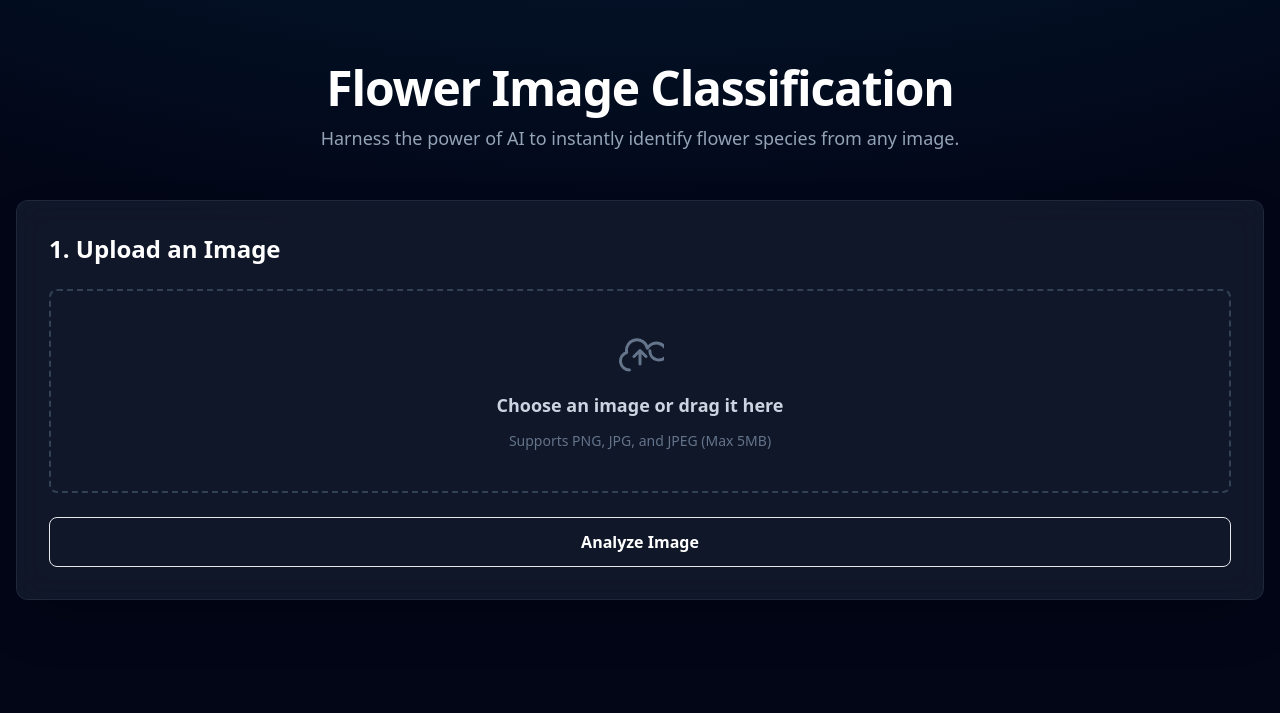
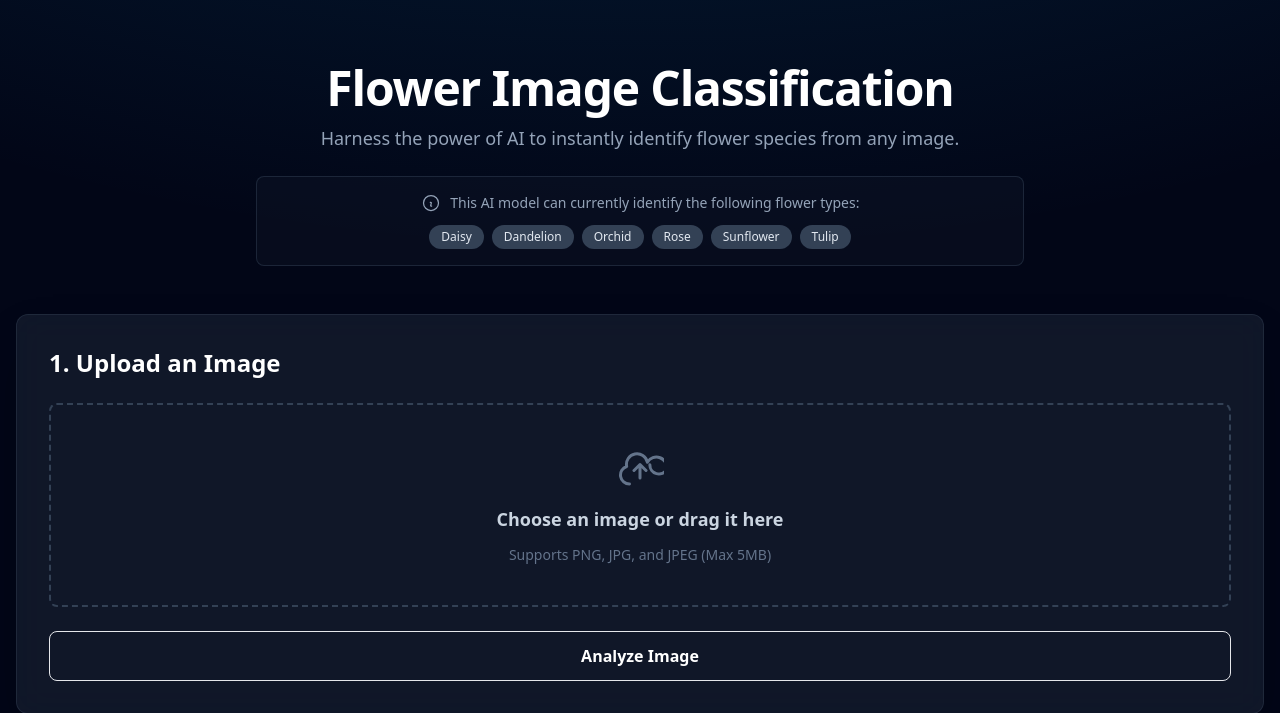
Before and after one commit to alfandirifaul/Simple-CNN-with-Web, a Flask app: page / in a window 1280 px wide. Shown: the part 66-779 px from the top of the page. Run offline with Flask 3, Linux system fonts and the light colour scheme; some libraries are stand-ins or nearby versions.

Commit message:
feat: Add flower species identification display to image classification dashboard

```diff
--- a/templates/index.html
+++ b/templates/index.html
@@ -91,9 +91,25 @@
             <h1 class="text-4xl md:text-5xl font-extrabold text-white tracking-tight">Flower Image Classification</h1>
             <p class="text-lg text-slate-400 mt-3 max-w-2xl mx-auto">Harness the power of AI to instantly identify
                 flower species from any image.</p>
+
+            <div class="max-w-3xl mx-auto mt-6 p-4 bg-slate-900/40 rounded-lg border border-slate-700/50 animate-fade-in-up" style="animation-delay: 0.1s;">
+                <p class="text-center text-sm text-slate-400 mb-3">
+                    <svg class="w-5 h-5 inline-block mr-1.5 -mt-0.5" fill="none" viewBox="0 0 24 24" stroke-width="1.5" stroke="currentColor">
+                        <path stroke-linecap="round" stroke-linejoin="round" d="M11.25 11.25l.041-.02a.75.75 0 011.063.852l-.708 2.836a.75.75 0 001.063.853l.041-.021M21 12a9 9 0 11-18 0 9 9 0 0118 0z" />
+                    </svg>
+                    This AI model can currently identify the following flower types:
+                </p>
+                <div class="flex flex-wrap justify-center gap-2">
+                    <span class="bg-slate-700 text-slate-200 text-xs font-medium px-3 py-1 rounded-full">Daisy</span>
+                    <span class="bg-slate-700 text-slate-200 text-xs font-medium px-3 py-1 rounded-full">Dandelion</span>
+                    <span class="bg-slate-700 text-slate-200 text-xs font-medium px-3 py-1 rounded-full">Orchid</span>
+                    <span class="bg-slate-700 text-slate-200 text-xs font-medium px-3 py-1 rounded-full">Rose</span>
+                    <span class="bg-slate-700 text-slate-200 text-xs font-medium px-3 py-1 rounded-full">Sunflower</span>
+                    <span class="bg-slate-700 text-slate-200 text-xs font-medium px-3 py-1 rounded-full">Tulip</span>
+                </div>
+            </div>
         </div>
 
-        <!-- Upload Section -->
         <section class="glass-card rounded-xl shadow-2xl p-6 md:p-8 animate-fade-in-up" style="animation-delay: 0.2s;">
             <div class="flex items-center justify-between mb-6">
                 <h2 class="text-2xl font-bold text-white">1. Upload an Image</h2>
@@ -125,7 +141,6 @@
             </form>
         </section>
 
-        <!-- Classification Results Section -->
         {% if prediction and imageData %}
         <section class="mt-12 animate-fade-in-up result-section show" id="classification-results" style="animation-delay: 0.4s;">
             <div class="flex items-center justify-between mb-6">
@@ -138,7 +153,6 @@
             </div>
 
             <div class="grid grid-cols-1 lg:grid-cols-5 gap-8">
-                <!-- Input Image Display -->
                 <div class="lg:col-span-2 glass-card rounded-xl p-6 flex flex-col">
                     <h3 class="text-lg font-semibold text-white mb-4 flex items-center space-x-2">
                         <svg class="w-5 h-5 text-blue-400" fill="none" viewBox="0 0 24 24" stroke-width="1.5" stroke="currentColor">
@@ -152,9 +166,7 @@
                     </div>
                 </div>
 
-                <!-- Classification Results -->
                 <div class="lg:col-span-3 space-y-6">
-                    <!-- Main Prediction -->
                     <div class="glass-card rounded-xl p-6 text-center">
                         <div class="flex items-center justify-center space-x-2 mb-3">
                             <svg class="w-6 h-6 text-green-400" fill="none" viewBox="0 0 24 24" stroke-width="1.5" stroke="currentColor">
@@ -165,9 +177,7 @@
                         <p class="text-4xl font-extrabold text-brand-light capitalize">{{ prediction.class }}</p>
                     </div>
 
-                    <!-- Metrics Grid -->
                     <div class="grid grid-cols-1 md:grid-cols-2 gap-6">
-                        <!-- Confidence Level -->
                         <div class="glass-card rounded-xl p-6">
                             <div class="flex items-center space-x-3 mb-4">
                                 <svg class="w-6 h-6 text-brand" fill="none" viewBox="0 0 24 24" stroke-width="1.5" stroke="currentColor">
@@ -182,7 +192,6 @@
                             <p class="text-right text-2xl font-bold text-slate-300">{{ prediction.confidence }}</p>
                         </div>
 
-                        <!-- Processing Time -->
                         <div class="glass-card rounded-xl p-6">
                             <div class="flex items-center space-x-3 mb-4">
                                 <svg class="w-6 h-6 text-brand" fill="none" viewBox="0 0 24 24" stroke-width="1.5" stroke="currentColor">
@@ -197,7 +206,6 @@
                         </div>
                     </div>
 
-                    <!-- Image Metadata -->
                     <div class="glass-card rounded-xl p-6">
                         <div class="flex items-center space-x-3 mb-4">
                             <svg class="w-6 h-6 text-brand" fill="none" viewBox="0 0 24 24" stroke-width="1.5" stroke="currentColor">
@@ -219,7 +227,6 @@
         </section>
         {% endif %}
 
-        <!-- Training Visualization Section -->
         {% if trainingPlot %}
         <section class="mt-16 animate-fade-in-up result-section show" id="training-visualization" style="animation-delay: 0.6s;">
             <div class="flex items-center justify-between mb-6">
@@ -233,7 +240,6 @@
             </div>
 
             <div class="grid grid-cols-1 xl:grid-cols-3 gap-8">
-                <!-- Training Plot -->
                 <div class="xl:col-span-2 glass-card rounded-xl p-6">
                     <h3 class="text-lg font-semibold text-white mb-4 flex items-center space-x-2">
                         <svg class="w-5 h-5 text-purple-400" fill="none" viewBox="0 0 24 24" stroke-width="1.5" stroke="currentColor">
@@ -246,7 +252,6 @@
                     </div>
                 </div>
 
-                <!-- Training Stats -->
                 <div class="space-y-6">
                     <div class="glass-card rounded-xl p-6">
                         <h4 class="text-base font-semibold text-white mb-4 flex items-center space-x-2">
```
